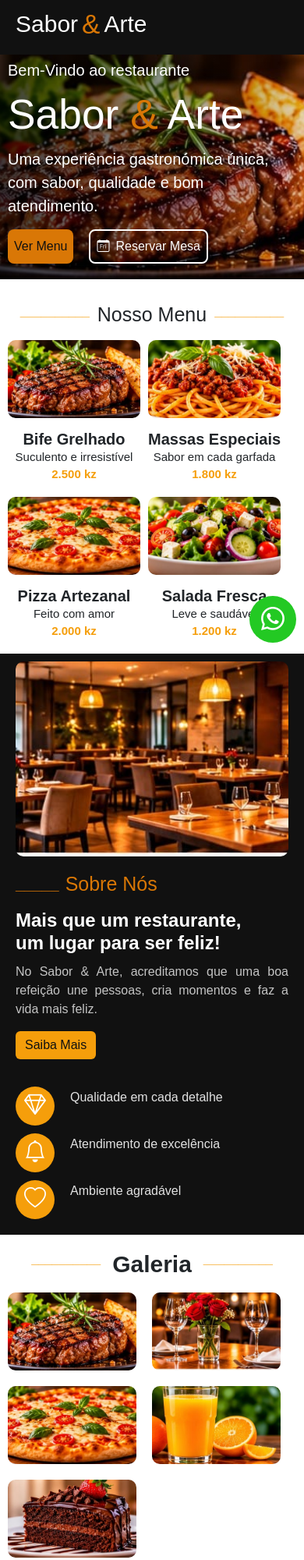
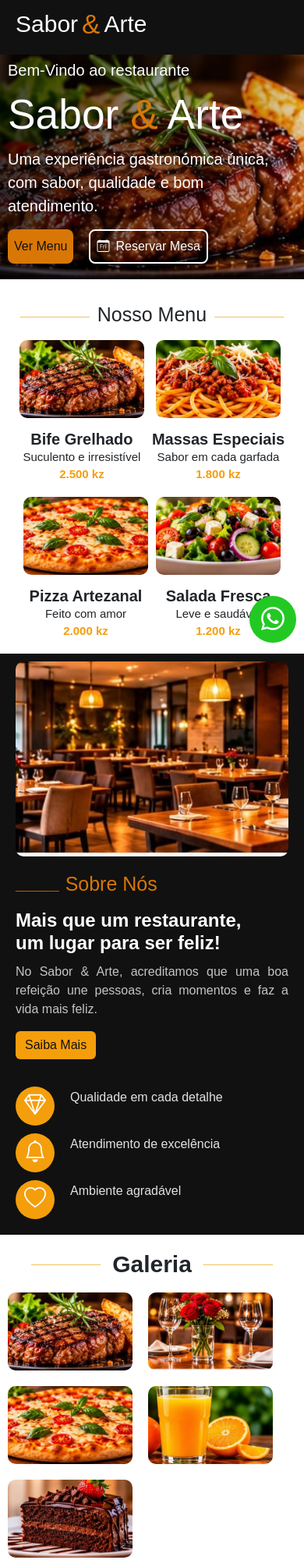
Before and after one commit to AntonioBalduino/leading-page-Sabor_-_Arte, a plain HTML site: page index.html in a window 390 px wide. Shown: the top 2000 px of the page at 78% size. Drawn offline with nearby package versions, Linux system fonts and the light colour scheme.

Commit message:
Update resp_telemovel.css

```diff
--- a/assets/css/resp_telemovel.css
+++ b/assets/css/resp_telemovel.css
@@ -45,11 +45,13 @@
     #sec-2 div.menus {
         display: flex;
         flex-wrap: wrap;
+        justify-content: center;
+        align-items: center;
         padding: 10px;
         gap: 10px;
     }
     #sec-2 div.menus div img{
-        width: 170px;
+        width: 160px;
         height: 100px;
         object-fit: cover;
         object-position: center;
@@ -109,10 +111,12 @@
         margin: 0;
         display: flex;
         flex-wrap: wrap;
+        /*justify-content: center;*/
+        align-items: center;
     }
 
     #galery div.imagens div img{
-        width: 165px;
+        width: 160px;
         height: 100px;
         object-fit: cover;
         object-position: center;
```
